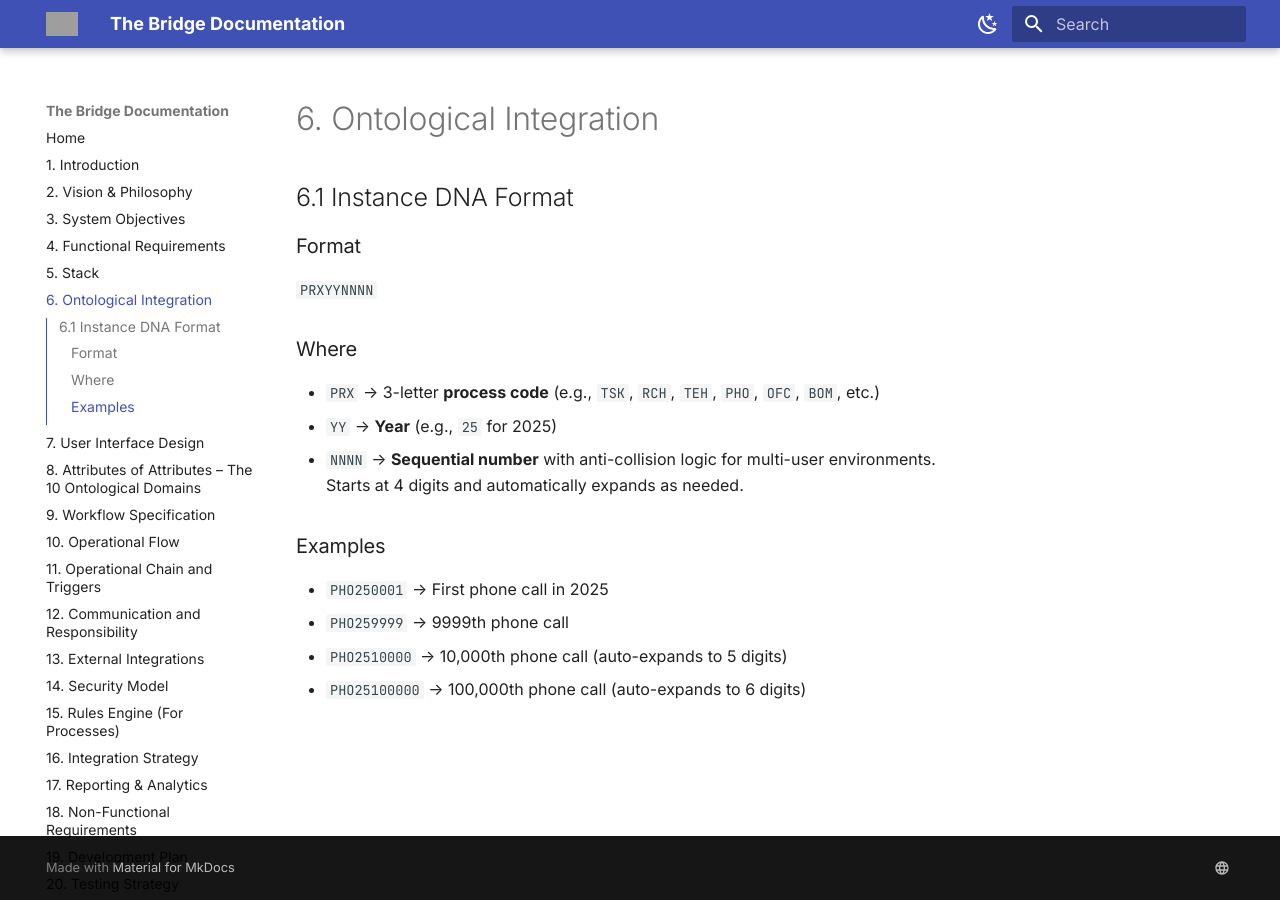
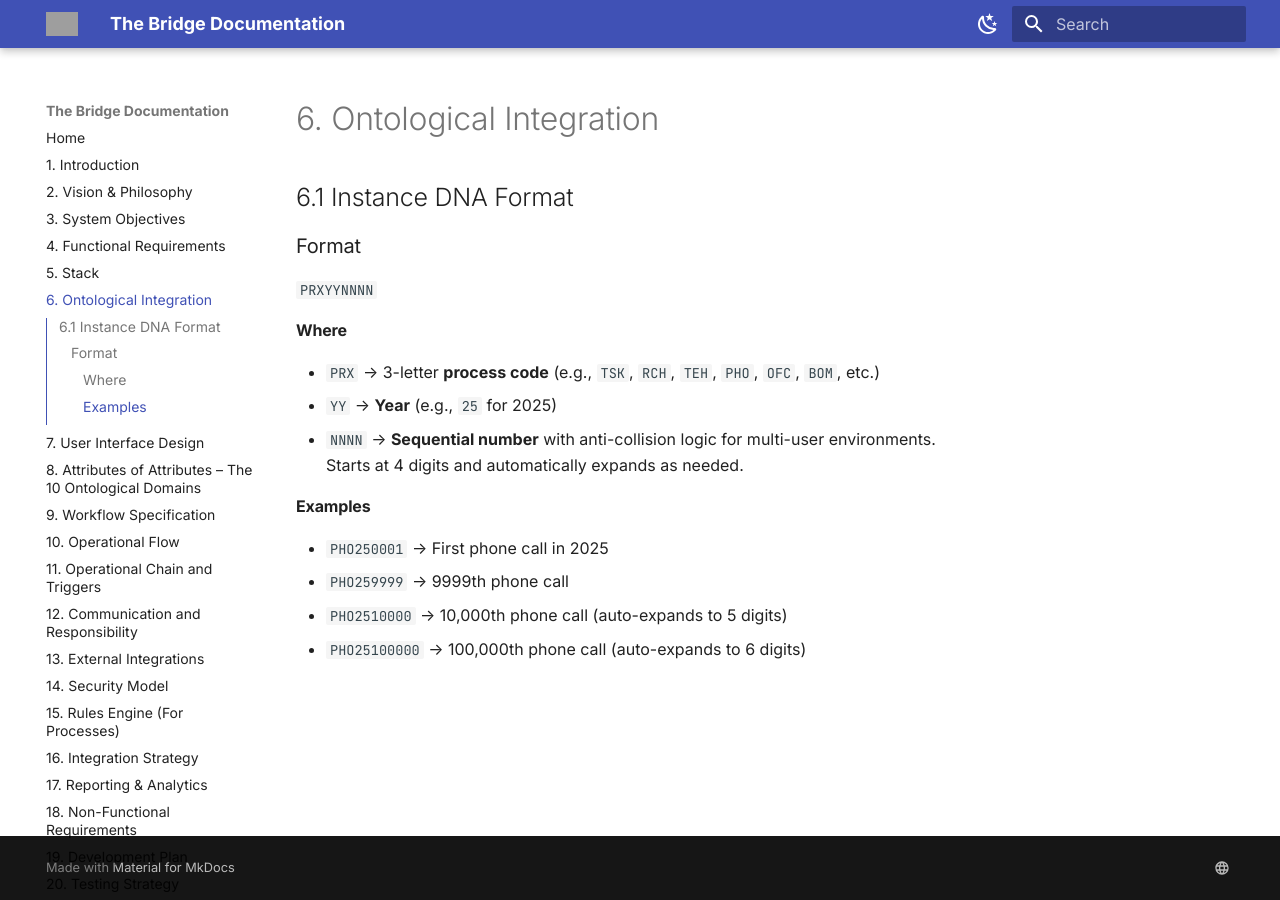
Before and after one commit to caufero/thebridge-docs, an MkDocs documentation site: the page built from docs/06-ontological-integration.md, in a window 1280 px wide. Built offline with MkDocs 1.6.1 and Material for MkDocs 9.7.7, drawn with Linux system fonts in a browser that asks for light colours; grey boxes are pictures that could not be loaded.

```diff
--- a/docs/06-ontological-integration.md
+++ b/docs/06-ontological-integration.md
@@ -5,13 +5,13 @@
 ### Format
 `PRXYYNNNN`
 
-### Where
+#### Where
 - `PRX` → 3-letter **process code** (e.g., `TSK`, `RCH`, `TEH`, `PHO`, `OFC`, `BOM`, etc.)
 - `YY` → **Year** (e.g., `25` for 2025)
 - `NNNN` → **Sequential number** with anti-collision logic for multi-user environments.
   Starts at 4 digits and automatically expands as needed.
 
-### Examples
+#### Examples
 - `PHO250001` → First phone call in 2025
 - `PHO259999` → 9999th phone call
 - `PHO2510000` → 10,000th phone call (auto-expands to 5 digits)
```
